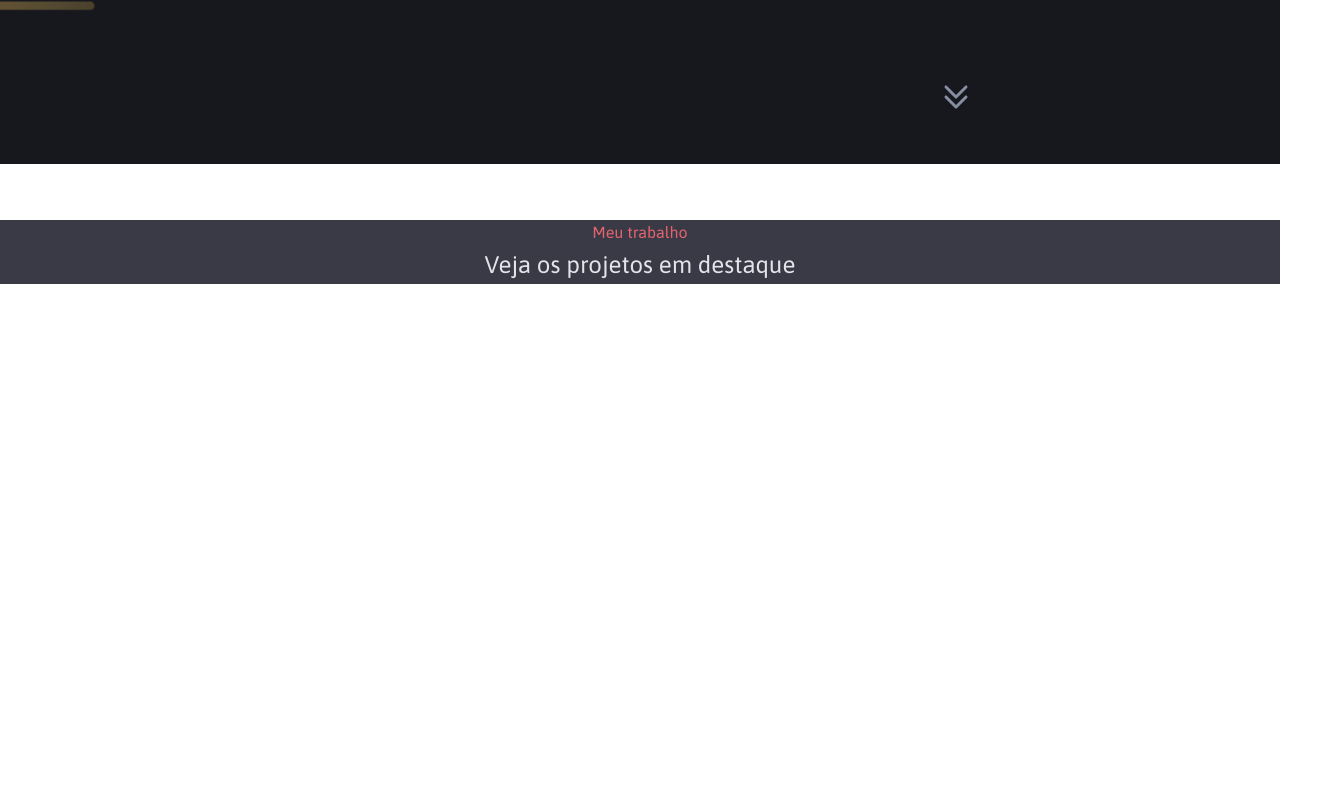
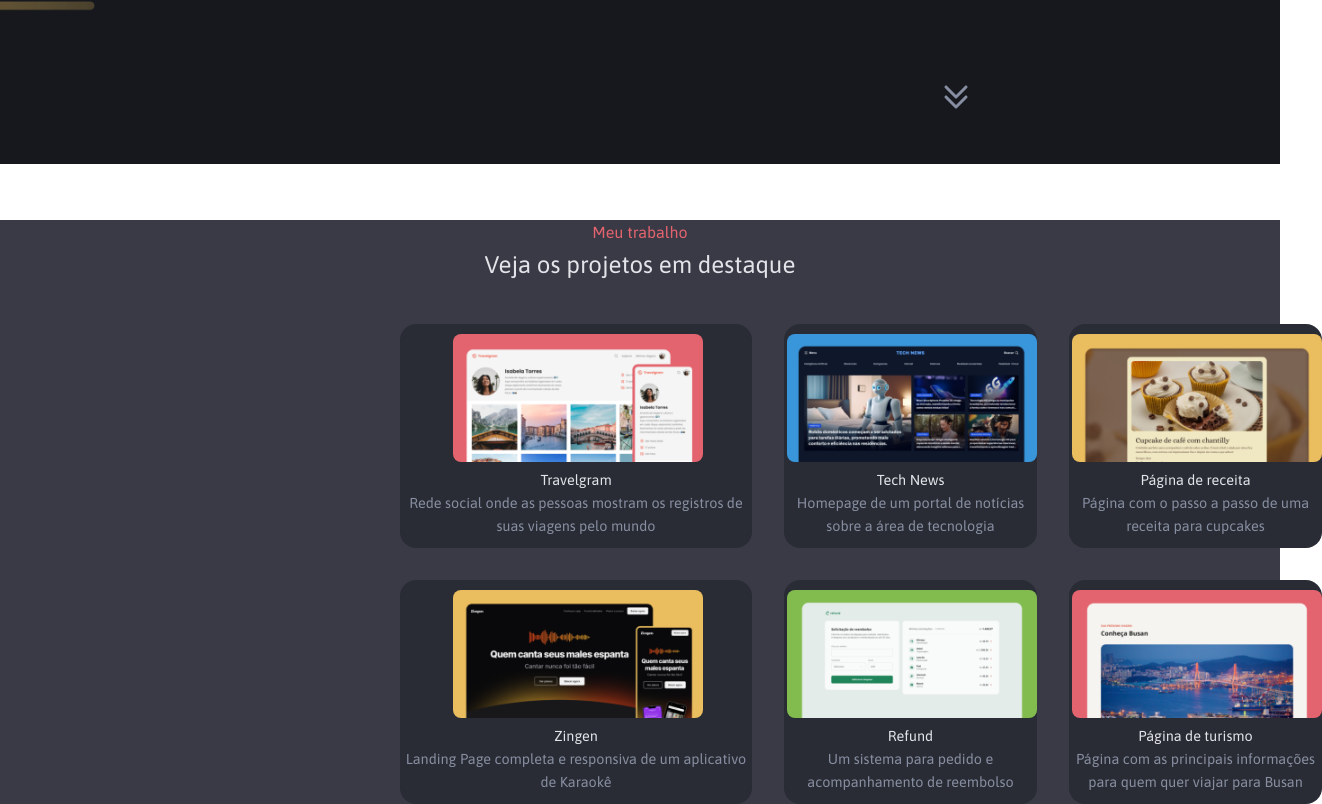
Before and after one commit to Kaue-fernandes/Portfolio-Dev, a plain HTML site: page index.html in a window 1280 px wide. Shown: the part 598-1402 px from the top of the page, 1322 px wide, since content can reach past the window. Before the commit the page ends 882 px from the top, so only its background shows below. Drawn offline with Linux system fonts and the light colour scheme.

Commit message:
features  2

```diff
--- a/index.html
+++ b/index.html
@@ -71,7 +71,54 @@
     <div class="container-2 bg">
       <span class="destaque">Meu trabalho</span>
       <h2>Veja os projetos em destaque</h2>
-      <div class="cards"></div>
+
+      <section id="features">
+        <div class="cards grid gap-1.5 py-lg">
+          <div class="card">
+            <img src="assets/Thumbnail_Project-01.png" alt="Project-01" />
+            <h3>Travelgram</h3>
+            <p>
+              Rede social onde as pessoas mostram os registros de suas viagens
+              pelo mundo
+            </p>
+          </div>
+
+          <div class="card">
+            <img src="assets/Thumbnail_Project-02.png" alt="Project-02" />
+            <h3>Tech News</h3>
+            <p>Homepage de um portal de notícias sobre a área de tecnologia</p>
+          </div>
+
+          <div class="card">
+            <img src="assets/Thumbnail_Project-03.png" alt="Project-03" />
+            <h3>Página de receita</h3>
+            <p>Página com o passo a passo de uma receita para cupcakes</p>
+          </div>
+
+          <div class="card">
+            <img src="assets/Thumbnail_Project-04.png" alt="Project-04" />
+            <h3>Zingen</h3>
+            <p>
+              Landing Page completa e responsiva de um aplicativo de Karaokê
+            </p>
+          </div>
+
+          <div class="card">
+            <img src="assets/Thumbnail_Project-05.png" alt="Project-05" />
+            <h3>Refund</h3>
+            <p>Um sistema para pedido e acompanhamento de reembolso</p>
+          </div>
+
+          <div class="card">
+            <img src="assets/Thumbnail_Project-06.png" alt="Project-06" />
+            <h3>Página de turismo</h3>
+            <p>
+              Página com as principais informações para quem quer viajar para
+              Busan
+            </p>
+          </div>
+        </div>
+      </section>
     </div>
   </body>
 </html>
--- /dev/null
+++ b/styles/cards.css
@@ -0,0 +1,11 @@
+.card {
+    background: var(--gray-400);
+
+    border-radius: 1rem;
+}
+
+
+    /*padding-block: 1rem 1rem;
+    margin-top: 1rem;
+    margin-left: 1rem;
+    margin-right: 1rem;*/
--- /dev/null
+++ b/styles/features.css
@@ -0,0 +1,42 @@
+#features {
+    & .cards {
+        grid-template-columns:  22rem 1fr 1fr 22rem;
+        grid-template-rows: 14rem 14rem;
+        gap: 2rem;
+    }
+
+    & .cards img {
+    position: relative;
+    max-width: 250px;
+    border-radius: 0.5rem;
+    margin-top: 10px;
+    margin-left: 3px;
+}
+
+    & .card:nth-child(1) {
+        grid-column: 1/2;
+    }
+
+    & .card:nth-child(2) {
+        grid-column: 2/3;
+    }
+
+    & .card:nth-child(3) {
+        grid-column: 3/4;
+    }
+
+    & .card:nth-child(4) {
+        grid-column: 1/2;
+        grid-row: 2;
+    }
+
+        & .card:nth-child(5) {
+        grid-column: 2/3;
+        grid-row: 2;
+    }
+
+            & .card:nth-child(6) {
+        grid-column: 3/4;
+        grid-row: 2;
+    }
+}
--- a/styles/global.css
+++ b/styles/global.css
@@ -40,7 +40,7 @@
 
 .bg {
     background: var(--gray-700);
-
+    width: 100%;
 }
 
 
@@ -51,6 +51,10 @@
 
 .gap-1 {
     gap: 1rem;
+}
+
+.gap-1\.5 {
+    gap: 1.5rem;
 }
 
 .grid {
@@ -80,6 +84,7 @@ h2 {
 }
 
 h3 {
+    font-size: 0.9rem;
     color: var(--gray-100);
     font-weight: var(--title-sm);
 }
--- a/styles/header.css
+++ b/styles/header.css
@@ -3,10 +3,6 @@ header {
     display: inline;
     text-align: center;
     justify-content: center;
-
-
-
-
 }
 
 .img {
--- a/styles/index.css
+++ b/styles/index.css
@@ -2,3 +2,5 @@
 @import url(buttons.css);
 @import url(utilities.css);
 @import url(header.css);
+@import url(cards.css);
+@import url(features.css);
--- a/styles/utilities.css
+++ b/styles/utilities.css
@@ -12,3 +12,9 @@
     text-align: center;
     margin-left: 4;
 }
+
+
+.py-lg {
+    margin-left: 400px;
+    margin-top: 40px;
+}
```
